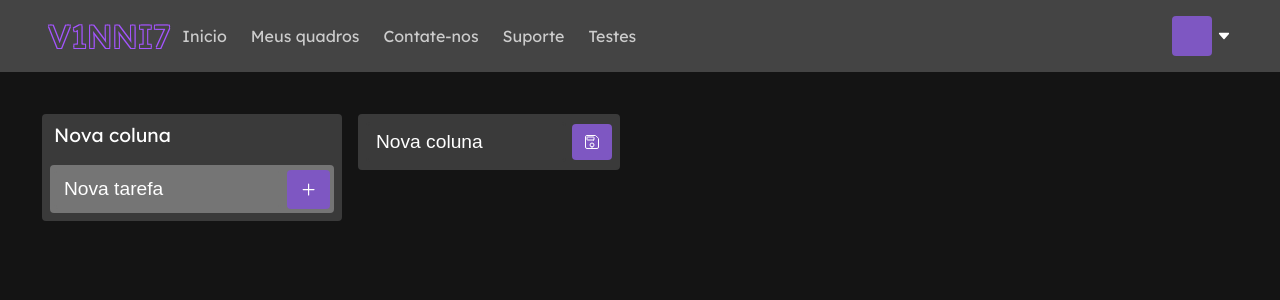
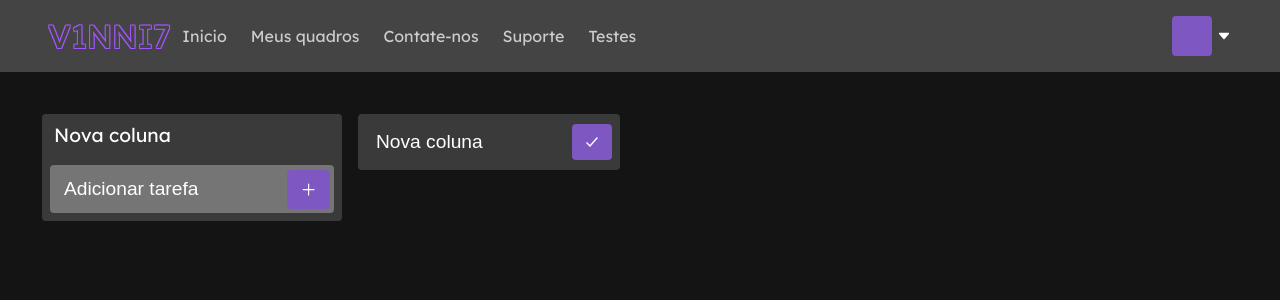
Before and after one commit to v1nni7/Kanbanify-app, a React (Vite) app: page /testes in a window 1280 px wide. Both pictures are taken after a click on the button 276 px from the left and 142 px from the top of the page. Shown: the top 300 px of the page. Built offline with nearby package versions, Linux system fonts and the light colour scheme.

Commit message:
feat: button to create tasks working with bugs

```diff
--- a/src/App.tsx
+++ b/src/App.tsx
@@ -10,11 +10,13 @@ import Test from "./pages/test";
 import Board from "./pages/board";
 import Boards from "./pages/boards";
 import Navbar from "./components/Navbar/Navbar";
+import BoardContextProvider from "./hooks/context/BoardContext/BoardContext";
 
 const App = () => {
   return (
     <BrowserRouter>
       <Navbar />
+      <BoardContextProvider>
         <Routes>
           <Route index element={<Home />} />
           <Route path="/login" element={<Login />} />
@@ -22,6 +24,7 @@ const App = () => {
           <Route path="/board/:idBoard" element={<Board />} />
           <Route path="/testes" element={<Test />} />
         </Routes>
+      </BoardContextProvider>
     </BrowserRouter>
   );
 };
--- /dev/null
+++ b/src/hooks/context/BoardContext/BoardContext.tsx
@@ -0,0 +1,38 @@
+import { createContext, SetStateAction, useState } from "react";
+
+interface TypeColumns {
+  tasks: object;
+  columns: object;
+  columnOrder: TemplateStringsArray;
+}
+
+export const BoardContext: any = createContext(null);
+
+const BoardContextProvider = ({ children }: any) => {
+  const [board, setBoard] = useState<SetStateAction<TypeColumns> | any>({
+    tasks: {},
+    columns: {},
+    columnOrder: [],
+  });
+  const [inputTaskValue, setInputTaskValue] = useState<string>("Adicionar tarefa");
+  const [inputColumnValue, setInputColumnValue] = useState<string>("Adicionar coluna");
+
+  return (
+    <>
+      <BoardContext.Provider
+        value={{
+          board,
+          setBoard,
+          inputTaskValue,
+          setInputTaskValue,
+          inputColumnValue,
+          setInputColumnValue,
+        }}
+      >
+        {children}
+      </BoardContext.Provider>
+    </>
+  );
+};
+
+export default BoardContextProvider;
--- a/src/pages/test/components/Board.tsx
+++ b/src/pages/test/components/Board.tsx
@@ -2,13 +2,15 @@ import {
   FormEvent,
   SetStateAction,
   useCallback,
+  useContext,
   useEffect,
   useState,
 } from "react";
 import { ThreeCircles } from "react-loader-spinner";
 import { DragDropContext, Droppable } from "react-beautiful-dnd";
 import { initialData } from "./data";
-import { IoSaveOutline } from "react-icons/io5";
+import { IoCheckmarkSharp } from "react-icons/io5";
+import { BoardContext } from "../../../hooks/context/BoardContext/BoardContext";
 
 import Column from "./Column";
 
@@ -19,15 +21,11 @@ interface TypeColumns {
 }
 
 const DroppableArea = () => {
-  const [board, setBoard] = useState<SetStateAction<TypeColumns> | any>({
-    tasks: {},
-    columns: {},
-    columnOrder: [],
-  });
+  const { board, setBoard } = useContext(BoardContext);
+
   const [loading, setLoading] = useState(false);
-  const [inputValue, setInputValue] = useState<string>("Nova coluna");
-  const [inputTaskValue, setInputTaskValue] = useState<string>("Nova tarefa");
-  const [column, setColumn] = useState<any>();
+  const [inputColumnValue, setInputColumnValue] =
+    useState<string>("Nova coluna");
   const [isOpen, setIsOpen] = useState(false);
 
   const handleDragEnd: any = useCallback(
@@ -115,32 +113,10 @@ const DroppableArea = () => {
     [board]
   );
 
-  const createNewTask: any = (e: HTMLFormElement) => {
-    e.preventDefault();
-
-
-    /* setBoard({
-      tasks: {
-        ...board.tasks,
-        [newIndexTask]: {
-          id: newIndexTask,
-          content: "Adicionar tarefa",
-          isAction: true,
-          totalCheckbox: undefined,
-          completedCheckbox: undefined,
-        },
-      },
-      columns: {},
-      columnOrder: [...board.columnOrder, newIndexTask],
-    }); */
-  };
-
   const createNewColumn: any = (e: HTMLFormElement) => {
     e.preventDefault();
-    const newInputValue = inputValue.replace(" ", "-").toLowerCase();
+    const newInputValue = inputColumnValue.replace(" ", "-").toLowerCase();
     const newIndexTaskValue = `task-${newInputValue}`;
-
-    console.log(newIndexTaskValue);
 
     setBoard({
       tasks: {
@@ -149,6 +125,7 @@ const DroppableArea = () => {
           id: newIndexTaskValue,
           content: "Adicionar tarefa",
           isAction: true,
+          column: newInputValue,
           totalCheckbox: undefined,
           completedCheckbox: undefined,
         },
@@ -157,7 +134,7 @@ const DroppableArea = () => {
         ...board.columns,
         [newInputValue]: {
           id: newInputValue,
-          title: inputValue,
+          title: inputColumnValue,
           taskIds: [newIndexTaskValue],
         },
       },
@@ -165,7 +142,7 @@ const DroppableArea = () => {
     });
 
     setIsOpen(false);
-    setInputValue("Nova coluna");
+    setInputColumnValue("Nova coluna");
   };
 
   useEffect(() => {
@@ -209,11 +186,6 @@ const DroppableArea = () => {
                       column={column}
                       tasks={tasks}
                       index={index}
-                      board={board}
-                      setBoard={setBoard}
-                      createNewTask={createNewTask}
-                      inputTaskValue={inputTaskValue}
-                      setInputTaskValue={setInputTaskValue}
                     />
                   );
                 })
@@ -229,11 +201,11 @@ const DroppableArea = () => {
         <form onSubmit={createNewColumn}>
           <input
             type="text"
-            value={inputValue}
-            onChange={(e) => setInputValue(e.target.value)}
+            value={inputColumnValue}
+            onChange={(e) => setInputColumnValue(e.target.value)}
           />
           <button type="submit" className="btn-submit">
-            <IoSaveOutline />
+            <IoCheckmarkSharp />
           </button>
         </form>
       </div>
--- a/src/pages/test/components/Column.tsx
+++ b/src/pages/test/components/Column.tsx
@@ -6,22 +6,12 @@ interface TypeColumn {
   column: { id: string; title: string; taskIds: string };
   tasks: any;
   index: number;
-  board: object;
-  inputTaskValue: string;
-  setInputTaskValue: Dispatch<SetStateAction<string>>;
-  createNewTask: Function;
-  setBoard: SetStateAction<object>;
 }
 
 const Column = ({
   column,
   tasks,
   index,
-  board,
-  setBoard,
-  createNewTask,
-  inputTaskValue,
-  setInputTaskValue,
 }: TypeColumn) => {
   return (
     <>
@@ -48,9 +38,6 @@ const Column = ({
                         key={task.id}
                         index={index}
                         task={task}
-                        createNewTask={createNewTask}
-                        inputTaskValue={inputTaskValue}
-                        setInputTaskValue={setInputTaskValue}
                       />
                     ))
                   ) : (
--- a/src/pages/test/components/Task.tsx
+++ b/src/pages/test/components/Task.tsx
@@ -1,22 +1,49 @@
 import { IoCheckboxOutline, IoAdd } from "react-icons/io5";
 import { Draggable } from "react-beautiful-dnd";
-import { Dispatch, SetStateAction, useState } from "react";
+import { Dispatch, SetStateAction, useContext, useState } from "react";
+import { BoardContext } from "../../../hooks/context/BoardContext/BoardContext";
 
 interface TypeTask {
   index: number;
   task: any;
-  createNewTask: any;
-  inputTaskValue: string;
-  setInputTaskValue: Dispatch<SetStateAction<string>>;
 }
 
-const Task = ({
-  task,
-  index,
-  createNewTask,
-  inputTaskValue,
-  setInputTaskValue,
-}: TypeTask) => {
+const Task = ({ task, index }: TypeTask) => {
+  const { board, setBoard } = useContext(BoardContext);
+
+  const [inputTaskValue, setInputTaskValue] =
+    useState<string>("Adicionar tarefa");
+
+  const createNewTask: any = (e: HTMLFormElement) => {
+    e.preventDefault();
+
+    const newTaskId = `task-${inputTaskValue.replace(" ", "-").toLowerCase()}`;
+
+    const newColumnValue = {
+      ...board.columns[task.column],
+      taskIds: [...board.columns[task.column].taskIds, newTaskId],
+    };
+
+    setBoard({
+      tasks: {
+        ...board.tasks,
+        [newTaskId]: {
+          id: newTaskId,
+          content: inputTaskValue,
+          isAction: false,
+          column: task.column,
+          totalCheckbox: undefined,
+          completedCheckbox: undefined,
+        },
+      },
+      columns: {
+        ...board.columns,
+        [task.column]: newColumnValue,
+      },
+      columnOrder: [board.columnOrder],
+    });
+  };
+
   return (
     <>
       {task.isAction ? (
```
Lines whose indentation alone changed are shown as unchanged.
